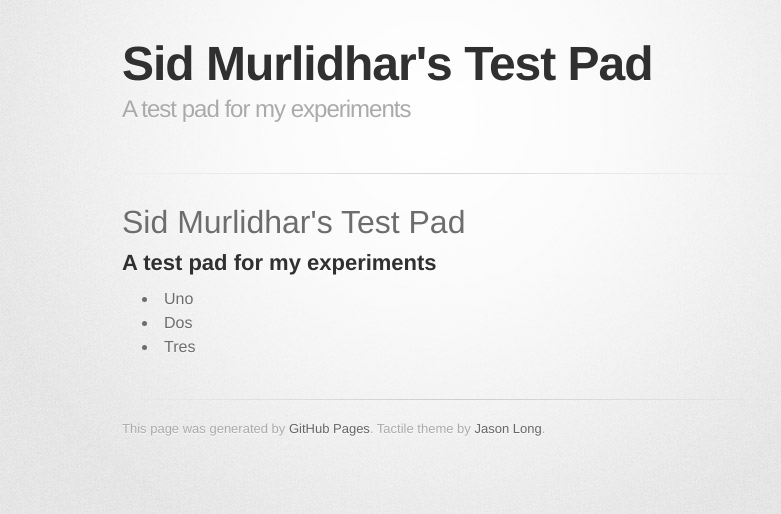
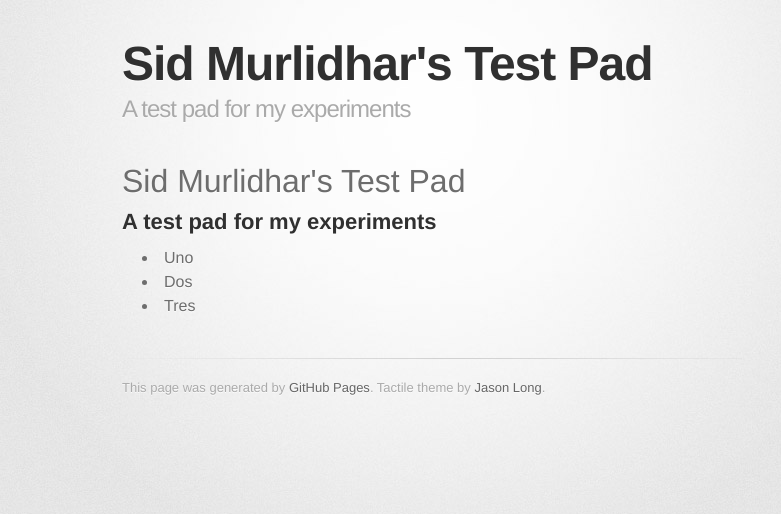
Before and after one commit to sidmurlidhar/sidmurlidhar.github.io, a plain HTML site: page index.html in a window 1280 px wide. Shown: the whole page, without its empty margins (208-989 px from the left). Drawn offline with Linux system fonts and the light colour scheme; a web font is replaced by a local one.

Commit message:
Update index.html

```diff
--- a/index.html
+++ b/index.html
@@ -25,9 +25,8 @@
         <section id="downloads" class="clearfix">
           <a href="https://github.com/sidmurlidhar" id="view-on-github" class="button"><span>View on GitHub</span></a>
         </section>
+        <hr>
 -->
-        <hr>
-
         <section id="main_content">
           <h1>
 <a name="sid-murlidhars-test-pad" class="anchor" href="#sid-murlidhars-test-pad"><span class="octicon octicon-link"></span></a>Sid Murlidhar's Test Pad</h1>
```
